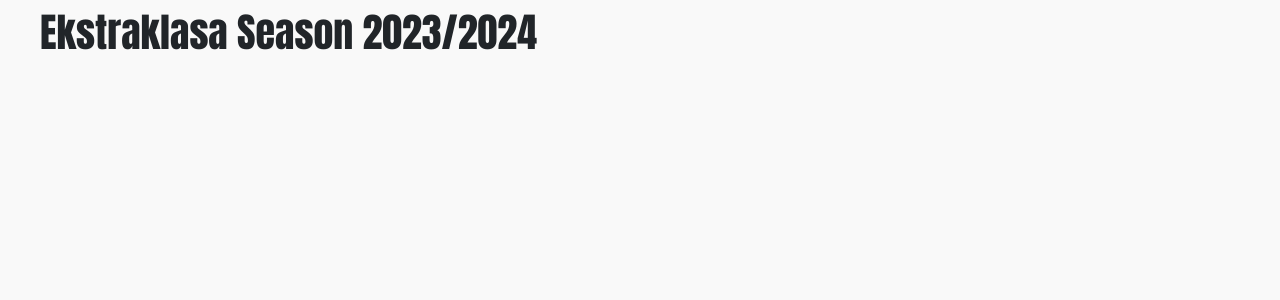
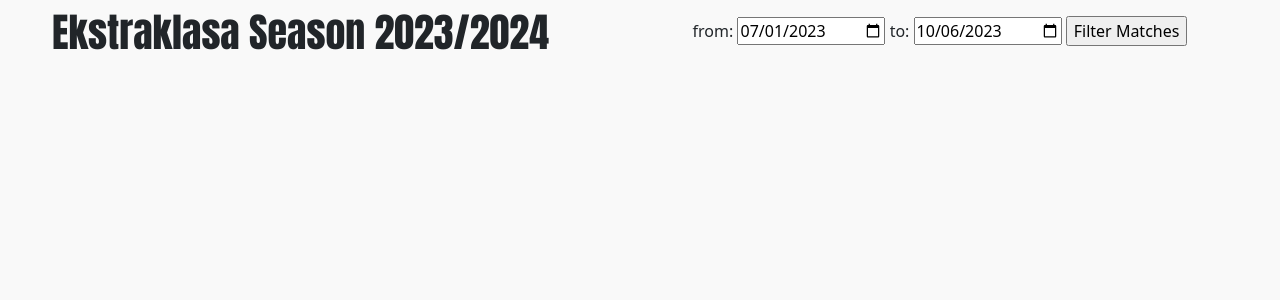
Before and after one commit to Jacek89/Ekstrastats, a Django app: page /table/ in a window 1280 px wide. Shown: the part 80-380 px from the top of the page. Run offline with Django 4.2, Linux system fonts and the light colour scheme; data that the repository does not hold is empty; some libraries are stand-ins or nearby versions.

Commit message:
added the ability in the table to filter matches by date

```diff
--- a/Ekstrastats/settings.py
+++ b/Ekstrastats/settings.py
@@ -111,6 +111,8 @@
 
 LANGUAGE_CODE = 'en-us'
 
+DATE_INPUT_FORMATS = '%Y-%m-%d'
+
 TIME_ZONE = 'UTC'
 
 USE_I18N = True
--- /dev/null
+++ b/app/forms.py
@@ -0,0 +1,14 @@
+from django import forms
+from datetime import date
+
+
+
+
+class TableDate(forms.Form):
+    date_from = forms.DateField(label='from:',
+                                initial="2023-07-01",
+                                widget=forms.widgets.DateInput(attrs={'type': 'date'}))
+
+    date_to = forms.DateField(label='to:',
+                              initial=date.today,
+                              widget=forms.widgets.DateInput(attrs={'type': 'date'}))
--- a/app/templates/app/table.html
+++ b/app/templates/app/table.html
@@ -1,49 +1,28 @@
 {% extends "app/base.html" %}
 {% load static %}
 {% block content %}
-<h1 class="title py-2">Ekstraklasa Season 2023/2024</h1>
-<!--<table class="table table-hover">-->
-<!--  <thead class="thead-light">-->
-<!--  <tr>-->
-<!--    <th>Position</th>-->
-<!--    <th>Team</th>-->
-<!--    <th>Played</th>-->
-<!--    <th>Won</th>-->
-<!--    <th>Drawn</th>-->
-<!--    <th>Lost</th>-->
-<!--    <th>GF</th>-->
-<!--    <th>GA</th>-->
-<!--    <th>GD</th>-->
-<!--    <th>Points</th>-->
-<!--  </tr>-->
-<!--  </thead>-->
-<!--    {% for line in table %}-->
-<!--      {% for team, stats in line.items %}-->
-<!--        {% if stats.position == 1 %}-->
-<!--          <tr class="table-success">-->
-<!--        {% elif stats.position == 2 or stats.position == 3 %}-->
-<!--          <tr  class="table-active">-->
-<!--        {% elif stats.position > 15 %}-->
-<!--          <tr class="table-danger">-->
-<!--        {% else %}-->
-<!--          <tr>-->
-<!--        {% endif %}-->
-<!--          <td>{{stats.position}}</td>-->
-<!--          <td><a class="table-anchor" href="{% url 'team_main' stats.team_id %}">-->
-<!--            <img class="table-logo me-2" src="{{ stats.logo }}">{{team}}-->
-<!--          </a></td>-->
-<!--          <td>{{stats.total_matches}}</td>-->
-<!--          <td>{{stats.total_wins}}</td>-->
-<!--          <td>{{stats.total_draws}}</td>-->
-<!--          <td>{{stats.total_loses}}</td>-->
-<!--          <td>{{stats.total_goals}}</td>-->
-<!--          <td>{{stats.total_goals_lost}}</td>-->
-<!--          <td>{{stats.goal_difference}}</td>-->
-<!--          <td class="fw-bold">{{stats.total_points}}</td>-->
-<!--        </tr>-->
-<!--      {% endfor %}-->
-<!--    {% endfor %}-->
-<!--</table>-->
+
+<div class="container-fluid">
+  <div class="row">
+    <div class="col-md-6">
+      <h1 class="title py-2">Ekstraklasa Season 2023/2024</h1>
+    </div>
+    <div class="col-md-6 text-center">
+      {% csrf_token %}
+      <form id="table-form" class="pt-3">
+        {{ form }}
+        <input type="submit" value="Filter Matches">
+      </form>
+
+
+    </div>
+
+  </div>
+
+
+</div>
+
+
 
 <div id="success">
 
@@ -91,7 +70,7 @@
 
 var replace_data = function(data){
         $('#success').show();
-        $('#loading').remove();
+        $('#loading').hide();
         create_table(data);
 }
 
@@ -99,10 +78,25 @@
   $("#success").hide();
   $.ajax({
     url: '{% url "process_table" %}',
-    data_type: 'html',
     success: function(data){
     replace_data(data);
     }
+  });
+});
+
+$(function() {
+  $('#table-form').on('submit', function(event) {
+    event.preventDefault();
+    $("#success").hide();
+    $('#loading').show();
+    $.ajax({
+      url: '{% url "process_table" %}',
+      data: $(this).serialize(),
+      dataType: 'json',
+      success: function(data){
+      replace_data(data);
+      }
+    });
   });
 });
 
--- a/app/utils/table.py
+++ b/app/utils/table.py
@@ -19,7 +19,16 @@
     Methods:
     tableJSON -- returns the Ekstraklasa table for the specified or the default period in JSON format
     """
-    def __init__(self, date_from="2023-06-30", date_to=date.today().strftime("%Y-%m-%d")):
+    def __init__(self, date_from=None, date_to=None):
+        if date_from is not None:
+            self.date_from = date_from
+        else:
+            date_from = "2023-07-01"
+        if date_to is not None:
+            self.date_to = date_to
+        else:
+            date_to = date.today().strftime("%Y-%m-%d")
+
         self.date_from = date_from
         self.date_to = date_to
         self.games = Game.objects.filter(Q(date__range=[self.date_from, self.date_to]) & ~Q(result="None-None"))
--- a/app/views.py
+++ b/app/views.py
@@ -2,6 +2,7 @@
 from .models import Team
 from .utils.table import TableCounter
 from django.http import JsonResponse
+from .forms import TableDate
 
 
 def index(request):
@@ -15,12 +16,19 @@
 
 def table(request):
 
+    contex = {
+        "form": TableDate()
+    }
 
-    return render(request, "app/table.html")
+    return render(request, "app/table.html", contex)
 
 
 def process_table(request):
-    tablek = TableCounter().tableJSON()
+
+    date_from = request.GET.get("date_from")
+    date_to = request.GET.get("date_to")
+
+    tablek = TableCounter(date_from=date_from, date_to=date_to).tableJSON()
 
     for row in tablek:
         team = next(iter(row))
```
